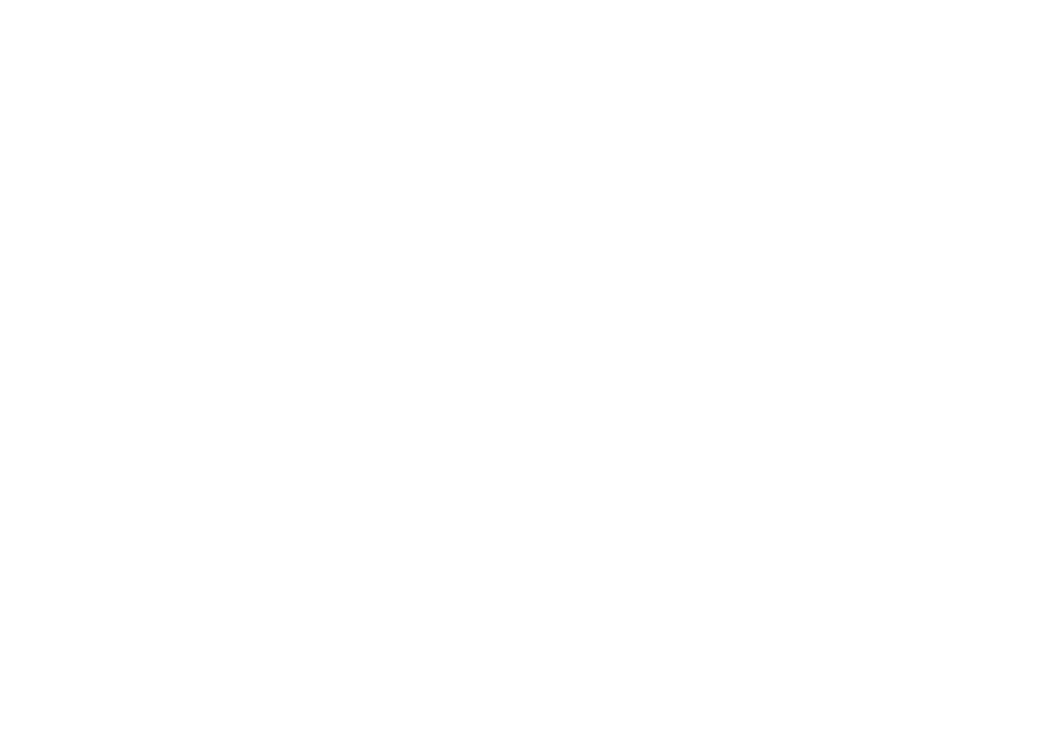
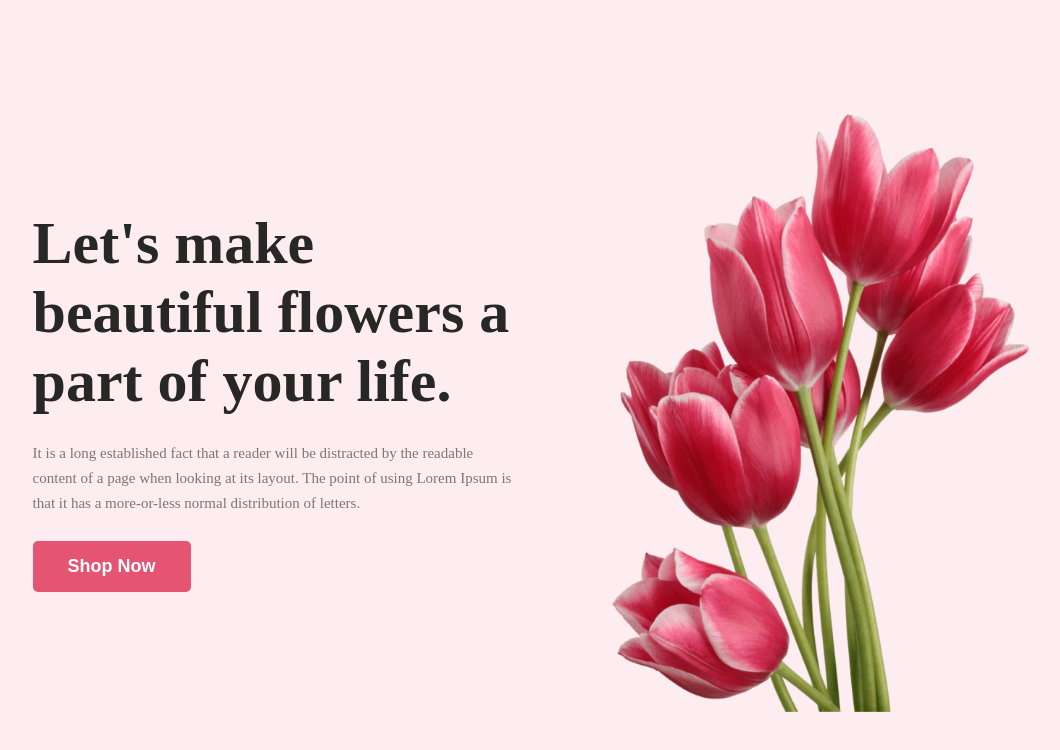
Before and after one commit to Dipu2001/flower-shop, a plain HTML site: page index.html in a window 1280 px wide. Shown: the whole page, without its empty margins (98-1158 px from the left). Drawn offline with Linux system fonts and the light colour scheme.

Commit message:
home section added

```diff
--- a/index.html
+++ b/index.html
@@ -4,8 +4,25 @@
     <meta charset="UTF-8">
     <meta name="viewport" content="width=device-width, initial-scale=1.0">
     <title>Flower Shop</title>
+    <link rel="stylesheet" href="style.css">
 </head>
 <body>
-
+    <header>
+        <div class="home">
+            <div class="home-content">
+                <h1>
+                    Let's make<br> beautiful flowers a<br> part of your life.
+                </h1>
+                <p>It is a long established fact that a reader will be distracted by the readable<br> content of a page when looking at its layout. The point of using Lorem Ipsum is <br>that it has a more-or-less normal distribution of letters.</p>
+                <button class="btn">Shop Now</button>
+            </div>
+            <div class="home-img">
+                <img src="images/pngwing 10.png" alt="This is an Pangwing">
+            </div>
+        </div>
+    </header>
+    <main>
+    </main>
+    <footer></footer>
 </body>
 </html>
--- a/style.css
+++ b/style.css
@@ -0,0 +1,42 @@
+*{
+    margin: 0px;
+    padding: 0px;
+}
+/* shared styles */
+.btn{
+    padding: 15px 35px;
+    border: none;
+    border-radius: 5px;
+    background: #E55473;
+    color: #FFF;
+    font-size: 18px;
+    font-weight: 700;
+
+}
+/* main styles */
+.home{
+    display: flex;
+    align-items: center;
+    justify-content: center;
+    height: 100vh;
+    background-color: rgba(229, 84, 115, 0.10);
+    gap: 80px;
+}
+.home-img img{
+    width: 460px;
+    height: 600px;
+    margin-top: 28px;
+}
+.home-content h1{
+    color: #272727;
+    font-size: 60px;
+    font-weight: 800;
+    margin-bottom: 25px;
+}
+.home-content p{
+    color: rgba(39, 39, 39, 0.60);
+    font-size: 15px;
+    font-weight: 400;
+    line-height: 25px;
+    margin-bottom: 25px;
+}
```
